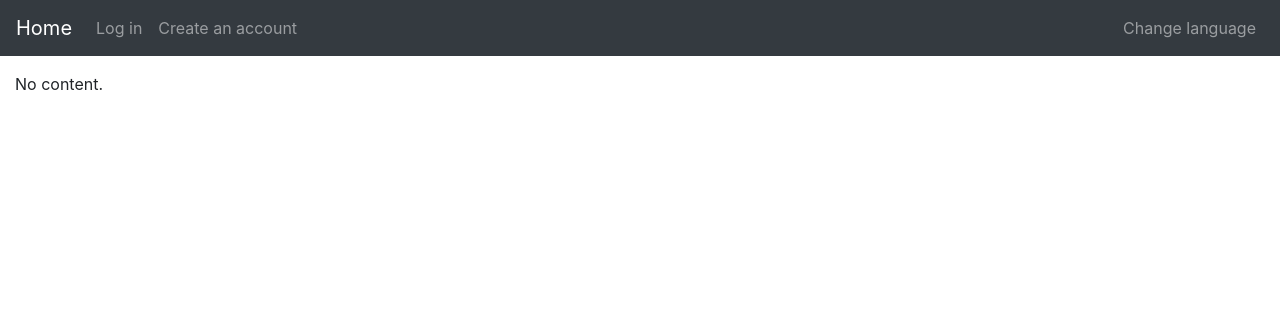
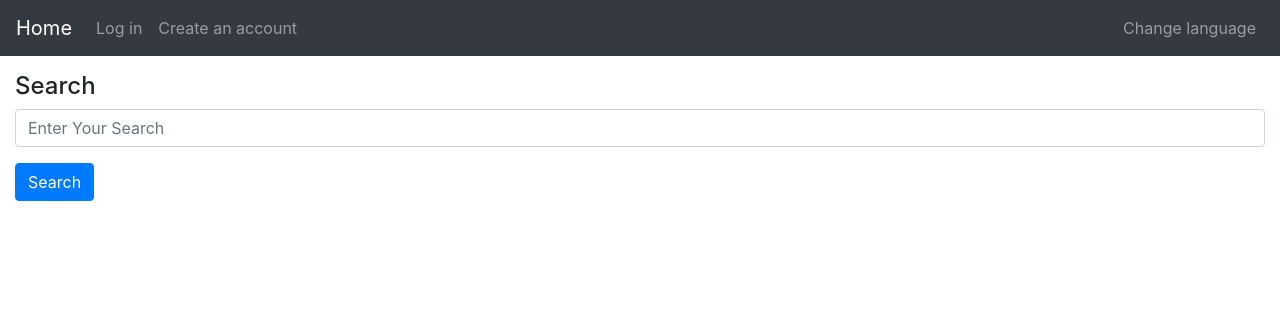
Before and after one commit to zypiong/fyp-ser, a Django app: page /videos/search-video/ in a window 1280 px wide. Shown: the top 316 px of the page. Run offline with Django 3.2, Linux system fonts and the light colour scheme; some libraries are stand-ins or nearby versions.

Commit message:
Attemp on search bar html

```diff
--- /dev/null
+++ b/Django/source/videos/templates/videos/search_bar.html
@@ -0,0 +1,20 @@
+{% extends 'layouts/default/page.html' %}
+
+{% load bootstrap4 %}
+{% load i18n %}
+
+{% block content %}
+
+    <h4>{% trans 'Search' %}</h4>
+    <form method="post">{% csrf_token %}
+
+        <form>
+            <div class="form-group">
+              <input type="text" class="form-control" id="search_bar" placeholder="Enter Your Search">
+            </div>
+            <button type="Search" class="btn btn-primary">Search</button>
+        </form>
+
+    </form>
+
+{% endblock %}
--- a/Django/source/videos/templates/videos/search_video.html
+++ b/Django/source/videos/templates/videos/search_video.html
@@ -1,5 +1,4 @@
-{% extends 'layouts/default/page.html' %}
-
+{% extends 'templates/videos/search_bar.html' %}
 {% load bootstrap4 %}
 {% load i18n %}
 <html>
--- a/Django/source/videos/views.py
+++ b/Django/source/videos/views.py
@@ -17,4 +17,4 @@ def VideosView(request):
                'searchresults': searchresults,
                }
 
-    return render(request, 'videos/search_video.html', context)
+    return render(request, 'videos/search_bar.html', context)
```
Also changed, not shown: Django/source/db.sqlite3.
